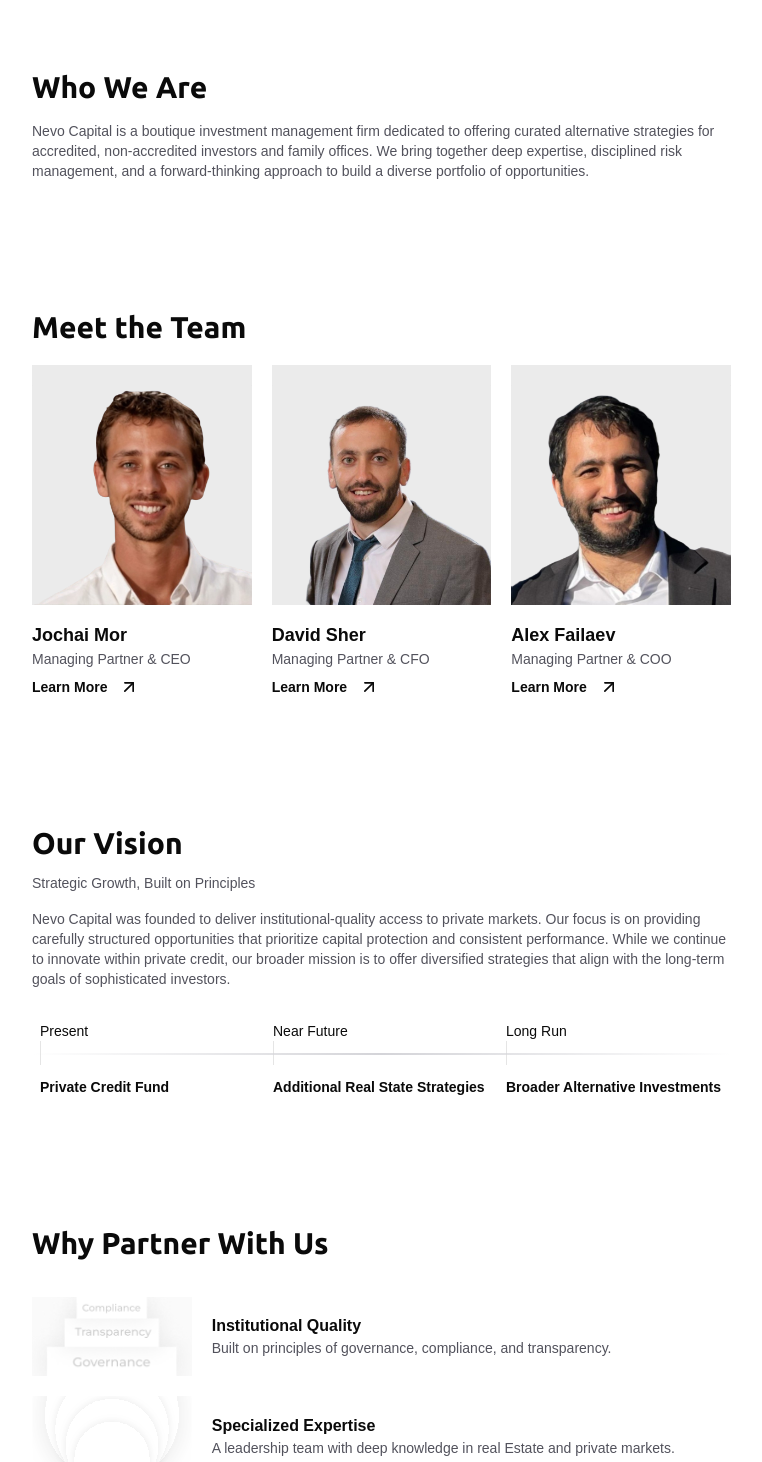
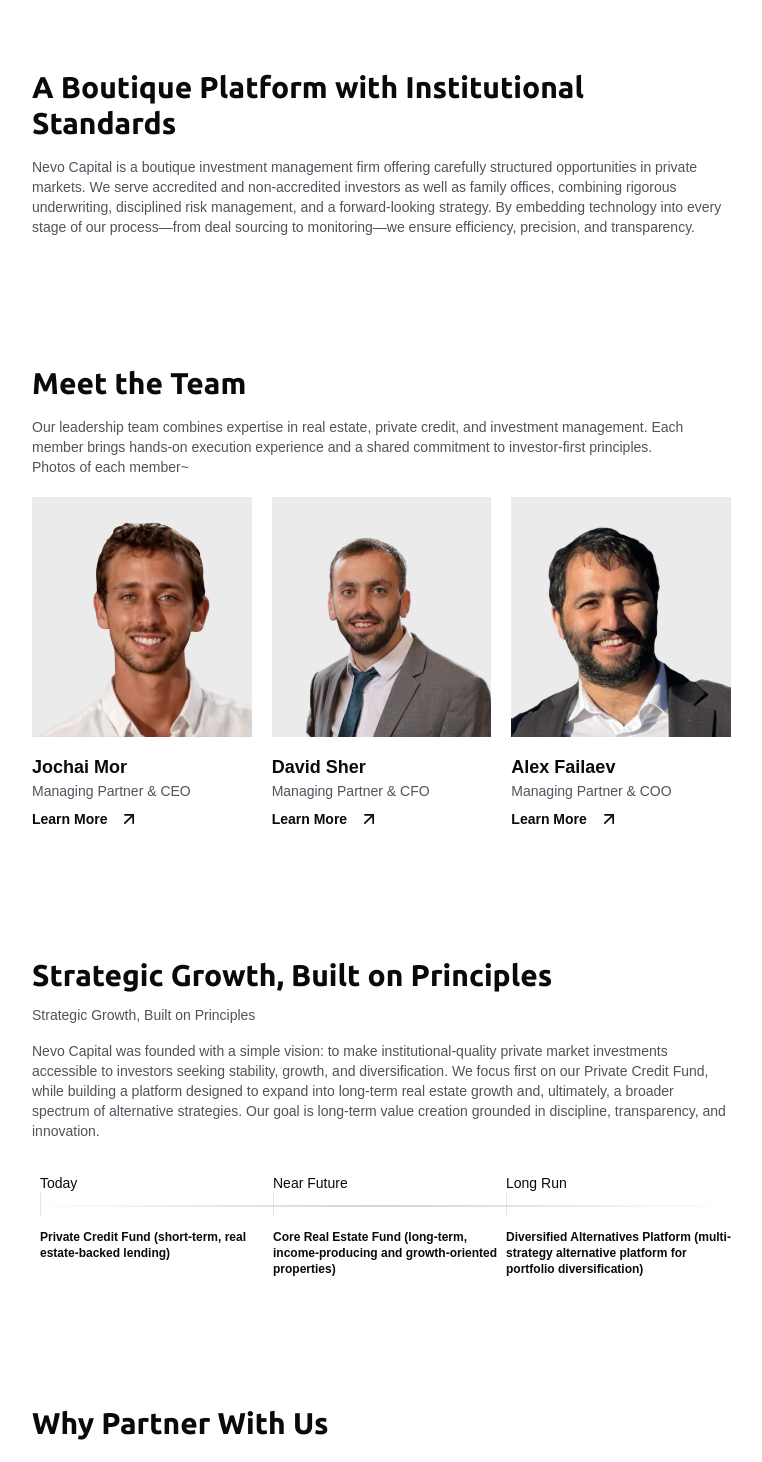
Before and after one commit to kid-us/nevocapital, a React (Vite) app: page /company in a window 1280 px wide. Shown: the part 520-1982 px from the top of the page, without its empty margins (128-890 px from the left). Built offline with nearby package versions, Linux system fonts and the light colour scheme; a web font is replaced by a local one.

Commit message:
feat: company content and design change

```diff
--- a/src/routes/company/$companyId.tsx
+++ b/src/routes/company/$companyId.tsx
@@ -1,15 +1,9 @@
 import { alexFamily, davidFamily, jochaiFamily } from "@/assets";
 import Reveal from "@/components/Revel";
-import { createFileRoute, Link } from "@tanstack/react-router";
-import { ArrowUpRight, Linkedin } from "lucide-react";
+import { createFileRoute, useNavigate } from "@tanstack/react-router";
+import { ArrowUpRight, ChevronLeft, Linkedin } from "lucide-react";
 import { useEffect } from "react";
-import {
-  Breadcrumb,
-  BreadcrumbItem,
-  BreadcrumbList,
-  BreadcrumbPage,
-  BreadcrumbSeparator,
-} from "@/components/ui/breadcrumb";
+import { Button } from "@/components/ui/button";
 // Route
 export const Route = createFileRoute("/company/$companyId")({
   component: CompanyMembersPage,
@@ -87,6 +81,7 @@
 ];
 
 function CompanyMembersPage() {
+  const navigate = useNavigate();
   const { companyId } = Route.useParams();
 
   // Scroll to top
@@ -100,28 +95,20 @@
     <div>
       {selectedMember && (
         <div className="lg:max-w-3xl mx-auto lg:mt-24 mt-16 px-6 lg:px-0">
-          <Breadcrumb>
-            <BreadcrumbList>
-              <BreadcrumbItem>
-                <Link
-                  to="/company"
-                  className="text-zinc-400 hover:underline hover:text-black font-bold"
-                  hash="MeetTheTeam"
-                >
-                  Back
-                </Link>
-              </BreadcrumbItem>
-              <BreadcrumbSeparator />
-              <BreadcrumbItem>
-                <BreadcrumbPage>{selectedMember.name}</BreadcrumbPage>
-              </BreadcrumbItem>
-            </BreadcrumbList>
-          </Breadcrumb>
-
-          <h1 className="lg:text-2xl text-xl mt-10">{selectedMember.name}</h1>
-          <p className="text-sm text-zinc-500">{selectedMember.role}</p>
+          <div className="flex justify-between items-center mt-10">
+            <div>
+              <h1 className="lg:text-2xl text-xl">{selectedMember.name}</h1>
+              <p className="text-sm text-zinc-500">{selectedMember.role}</p>
+            </div>
+            <Button
+              onClick={() => navigate({ to: "/company", hash: "MeetTheTeam" })}
+              className="rounded-full w-9 h-9"
+            >
+              <ChevronLeft />
+            </Button>
+          </div>
           <Reveal>
-            <div className="grid lg:grid-cols-2 gap-y-5 mt-8">
+            <div className="grid lg:grid-cols-2 gap-y-5 mt-7">
               <img
                 src={selectedMember.image}
                 alt={selectedMember.name}
--- a/src/routes/company/index.tsx
+++ b/src/routes/company/index.tsx
@@ -72,24 +72,31 @@
 const contents: Content[] = [
   {
     id: 1,
-    desc: "Built on principles of governance, compliance, and transparency.",
+    desc: "Deep knowledge in real estate and private markets, applied with disciplined risk management.",
     hoverImg: institutionalHover,
     img: institutionalPng,
-    title: "Institutional Quality",
+    title: "Specialized Expertise",
   },
   {
     id: 2,
-    desc: "A leadership team with deep knowledge in real Estate and private markets.",
+    desc: "Deep knowledge in real estate and private markets, applied with disciplined risk management.",
     hoverImg: specializedHover,
     img: specialized,
     title: "Specialized Expertise",
   },
   {
     id: 3,
-    desc: "We commit our own capital alongside yours—true partnership in every strategy.",
+    desc: " We invest our own capital alongside yours—true partnership in every strategy.",
     hoverImg: alignedHover,
     img: aligned,
     title: "Aligned Interests",
+  },
+  {
+    id: 4,
+    desc: " From underwriting to monitoring, we integrate advanced technology to enhance speed, precision, and transparency across every stage of the investment process.",
+    hoverImg: specializedHover,
+    img: specialized,
+    title: "Technology-Enabled Advantage",
   },
 ];
 
@@ -98,9 +105,9 @@
     id: "BuildingPlatform",
     label: "Building a Platform for Alternative Investment Excellence",
   },
-  { id: "WhoWeAre", label: "Who We Are" },
+  { id: "WhoWeAre", label: "A Boutique Platform with Institutional Standards" },
   { id: "MeetTheTeam", label: "Meet the Team" },
-  { id: "OurVision", label: "Our Vision" },
+  { id: "OurVision", label: "Strategic Growth, Built on Principles" },
   { id: "WhyPartnerWithUs", label: "Why Partner With Us" },
 ];
 
@@ -163,19 +170,22 @@
             <img src={comapnyGraph} className="my-16" alt="Company" />
           </Reveal>
 
-          {/* Who We are */}
+          {/* A Boutique Platform with Institutional Standards */}
           <div id="WhoWeAre" className="pt-16">
             <Reveal>
-              <h1 className="lg:text-3xl text-xl">Who We Are</h1>
+              <h1 className="lg:text-3xl text-xl">
+                A Boutique Platform with Institutional Standards
+              </h1>
             </Reveal>
             <Reveal>
               <p className="text-sm mt-4 text-zinc-600">
-                Nevo Capital is a boutique investment management firm dedicated
-                to offering curated alternative strategies for accredited,
-                non-accredited investors and family offices. We bring together
-                deep expertise, disciplined risk management, and a
-                forward-thinking approach to build a diverse portfolio of
-                opportunities.
+                Nevo Capital is a boutique investment management firm offering
+                carefully structured opportunities in private markets. We serve
+                accredited and non-accredited investors as well as family
+                offices, combining rigorous underwriting, disciplined risk
+                management, and a forward-looking strategy. By embedding
+                technology into every stage of our process—from deal sourcing to
+                monitoring—we ensure efficiency, precision, and transparency.
               </p>
             </Reveal>
           </div>
@@ -185,6 +195,14 @@
         <div id="MeetTheTeam" className="lg:pt-32 pt-20">
           <Reveal>
             <h1 className="lg:text-3xl text-xl">Meet the Team</h1>
+          </Reveal>
+          <Reveal>
+            <p className="text-sm mt-4 text-zinc-600">
+              Our leadership team combines expertise in real estate, private
+              credit, and investment management. Each member brings hands-on
+              execution experience and a shared commitment to investor-first
+              principles. Photos of each member~
+            </p>
           </Reveal>
           <div className="grid md:grid-cols-3 grid-cols-1 gap-5 mt-5">
             {teams.map((team) => (
@@ -217,7 +235,9 @@
         {/* Our Vision */}
         <div id="OurVision" className="lg:pt-32 pt-20">
           <Reveal>
-            <h1 className="lg:text-3xl text-xl">Our Vision</h1>
+            <h1 className="lg:text-3xl text-xl">
+              Strategic Growth, Built on Principles
+            </h1>
           </Reveal>
           <Reveal>
             <p className="text-sm text-zinc-600 mt-3">
@@ -226,12 +246,14 @@
           </Reveal>
           <Reveal>
             <p className="mt-4 text-sm text-zinc-600">
-              Nevo Capital was founded to deliver institutional-quality access
-              to private markets. Our focus is on providing carefully structured
-              opportunities that prioritize capital protection and consistent
-              performance. While we continue to innovate within private credit,
-              our broader mission is to offer diversified strategies that align
-              with the long-term goals of sophisticated investors.
+              Nevo Capital was founded with a simple vision: to make
+              institutional-quality private market investments accessible to
+              investors seeking stability, growth, and diversification. We focus
+              first on our Private Credit Fund, while building a platform
+              designed to expand into long-term real estate growth and,
+              ultimately, a broader spectrum of alternative strategies. Our goal
+              is long-term value creation grounded in discipline, transparency,
+              and innovation.
             </p>
           </Reveal>
 
@@ -243,14 +265,15 @@
                 </Reveal>
                 <div className="lg:mt-0 mt-10 ms-2">
                   <Reveal>
-                    <p className="text-sm">Present</p>
+                    <p className="text-sm">Today</p>
                   </Reveal>
                   <Reveal>
                     <div className="lg:block hidden h-6 border-l"></div>
                   </Reveal>
                   <Reveal>
-                    <p className="lg:mt-3 mt-1 text-sm font-semibold">
-                      Private Credit Fund
+                    <p className="lg:mt-3 mt-1 text-xs font-semibold">
+                      Private Credit Fund (short-term, real estate-backed
+                      lending)
                     </p>
                   </Reveal>
                 </div>
@@ -267,8 +290,9 @@
                     <div className="lg:block hidden h-6 border-l"></div>
                   </Reveal>
                   <Reveal>
-                    <p className="lg:mt-3 mt-1 text-sm font-semibold">
-                      Additional Real State Strategies
+                    <p className="lg:mt-3 mt-1 text-xs font-semibold">
+                      Core Real Estate Fund (long-term, income-producing and
+                      growth-oriented properties)
                     </p>
                   </Reveal>
                 </div>
@@ -285,8 +309,9 @@
                     <div className="lg:block hidden h-6 border-l"></div>
                   </Reveal>
                   <Reveal>
-                    <p className="lg:mt-3 mt-1 text-sm font-semibold">
-                      Broader Alternative Investments
+                    <p className="lg:mt-3 mt-1 text-xs font-semibold">
+                      Diversified Alternatives Platform (multi-strategy
+                      alternative platform for portfolio diversification)
                     </p>
                   </Reveal>
                 </div>
@@ -321,7 +346,7 @@
                 </div>
                 <div className="flex flex-col md:col-span-3">
                   <p className="font-semibold">{content.title}</p>
-                  <p className="text-zinc-600 text-sm">{content.desc}</p>
+                  <p className="text-zinc-600 text-sm mt-1">{content.desc}</p>
                 </div>
               </div>
             </Reveal>
```
